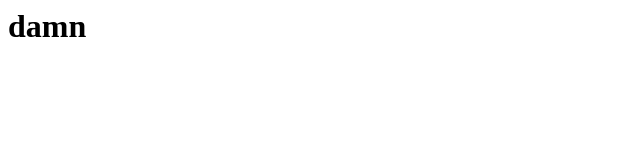
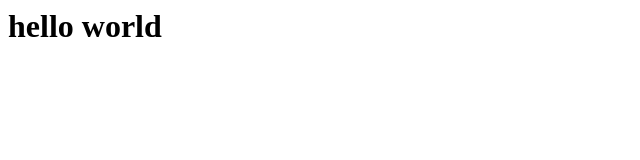
Before and after one commit to oakolive/iv, a plain HTML site: page index.html in a window 1280 px wide. Shown: the whole page, without its empty margins (0-640 px from the left). Drawn offline with Linux system fonts and the light colour scheme.

Commit message:
Update index.html

```diff
--- a/index.html
+++ b/index.html
@@ -1 +1 @@
-<h1>damn</h1>
+<h1>hello world</h1>
```
